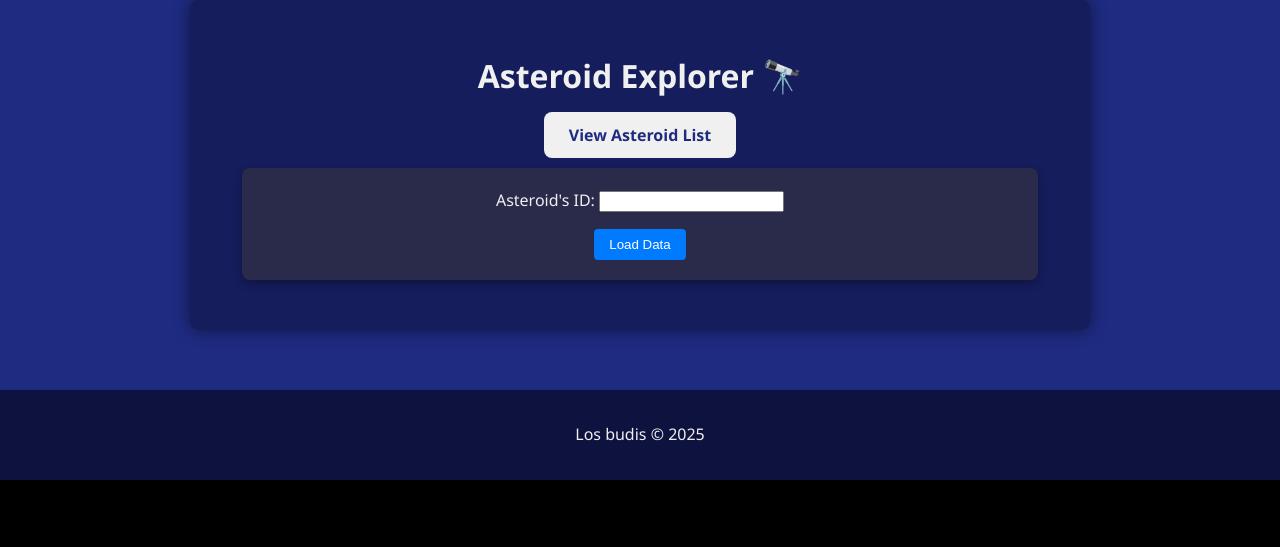
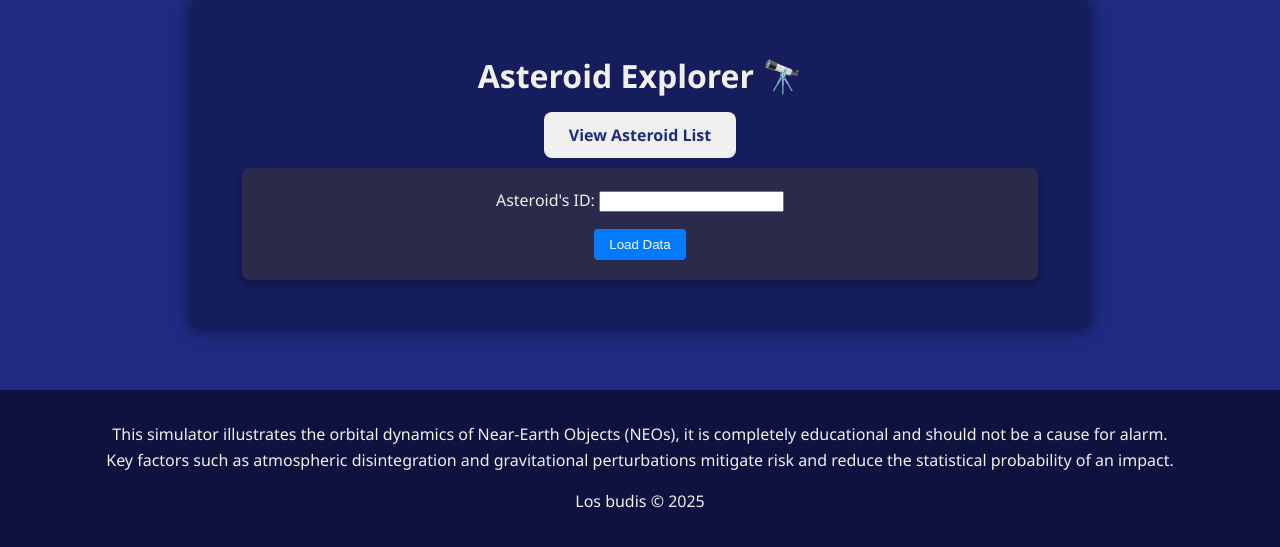
Before and after one commit to Ronin-2099/Chance-of-Meteors, a Flask app: page / in a window 1280 px wide. Shown: the part 490-1037 px from the top of the page. Before the commit the page ends 970 px from the top, so only its background shows below. Run offline with Flask 3, Linux system fonts and the light colour scheme.

Commit message:
Add files via upload

```diff
--- a/templates/index.html
+++ b/templates/index.html
@@ -3,6 +3,7 @@
 <head>
 <meta charset="UTF-8">
 <title>Asteroid Monitoring System</title>
+<link rel="icon" type="image/x-icon" href="{{ url_for('static', filename='icon.ico') }}">
 <style>
       body {
         font-family: 'Segoe UI', Tahoma, Geneva, Verdana, sans-serif;
@@ -229,6 +230,7 @@
     </main>
 
     <footer>
+      <p>This simulator illustrates the orbital dynamics of Near-Earth Objects (NEOs), it is completely educational and should not be a cause for alarm.<br> Key factors such as atmospheric disintegration and gravitational perturbations mitigate risk and reduce the statistical probability of an impact.</p>
         <p>Los budis &copy; 2025</p>
     </footer>
 
--- a/templates/list.html
+++ b/templates/list.html
@@ -3,6 +3,7 @@
 <head>
     <meta charset="UTF-8">
     <title>List of objects near to Earth</title>
+    <link rel="icon" type="image/x-icon" href="{{ url_for('static', filename='icon.ico') }}">
     <style>
       body {
         font-family: 'Segoe UI', Tahoma, Geneva, Verdana, sans-serif;
--- a/templates/mapa.html
+++ b/templates/mapa.html
@@ -4,6 +4,7 @@
     <meta charset="UTF-8">
     <meta name="viewport" content="width=device-width,initial-scale=1" />
     <title>Interactive Map of Impact</title>
+    <link rel="icon" type="image/x-icon" href="{{ url_for('static', filename='icon.ico') }}">
 
     <link rel="stylesheet" href="https://unpkg.com/leaflet@1.9.4/dist/leaflet.css" />
 
--- a/templates/sim.html
+++ b/templates/sim.html
@@ -4,6 +4,7 @@
 <meta charset="UTF-8">
 <meta name="viewport" content="width=device-width, initial-scale=1.0">
 <title>NEO Orbital Simulator</title>
+<link rel="icon" type="image/x-icon" href="{{ url_for('static', filename='icon.ico') }}">
 <style>
     html, body { margin:0; height:100%; background:#000; font-family:Arial, sans-serif; overflow:hidden; }
     #panel {
```
Also changed, not shown: static/icon.ico (added).
